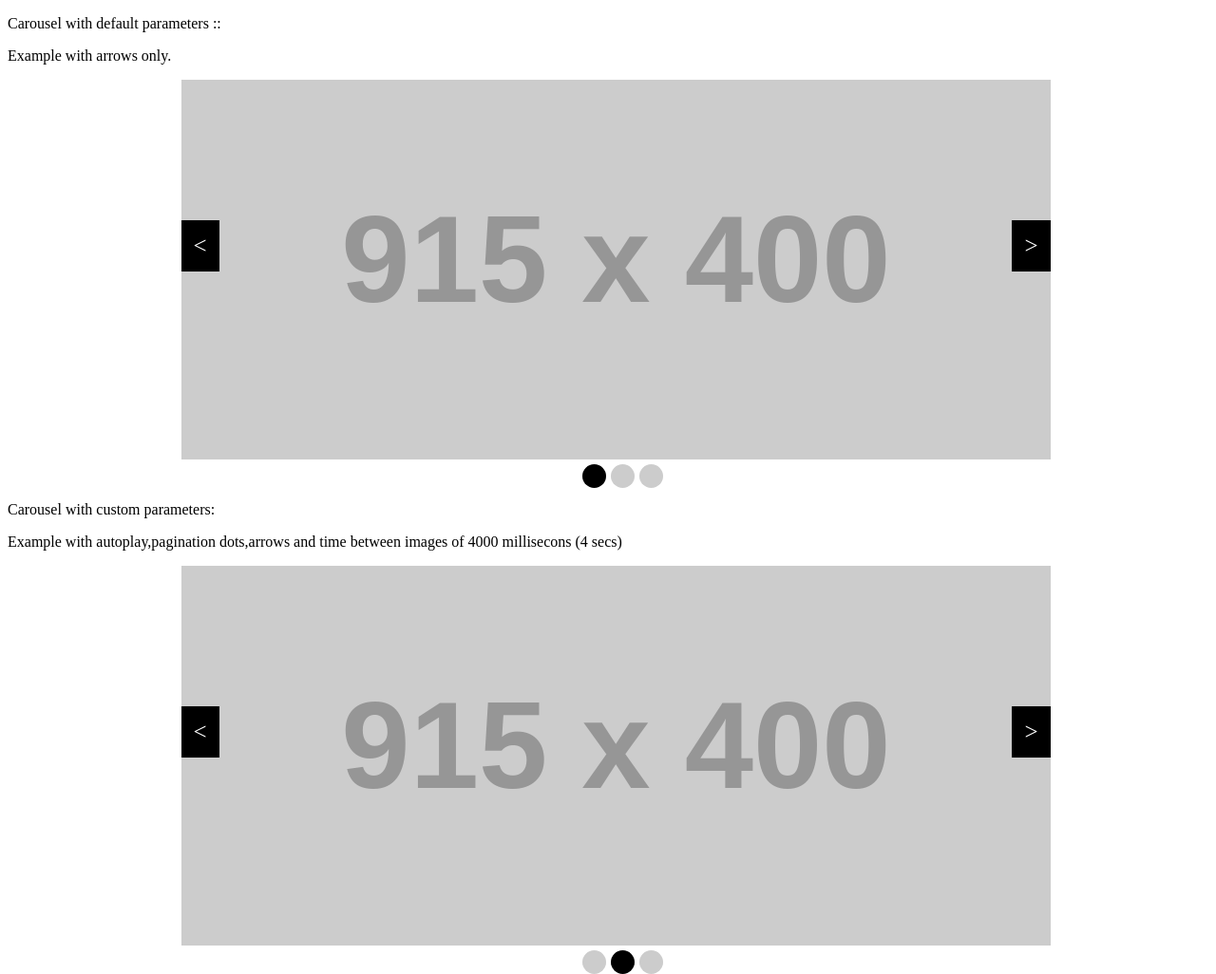
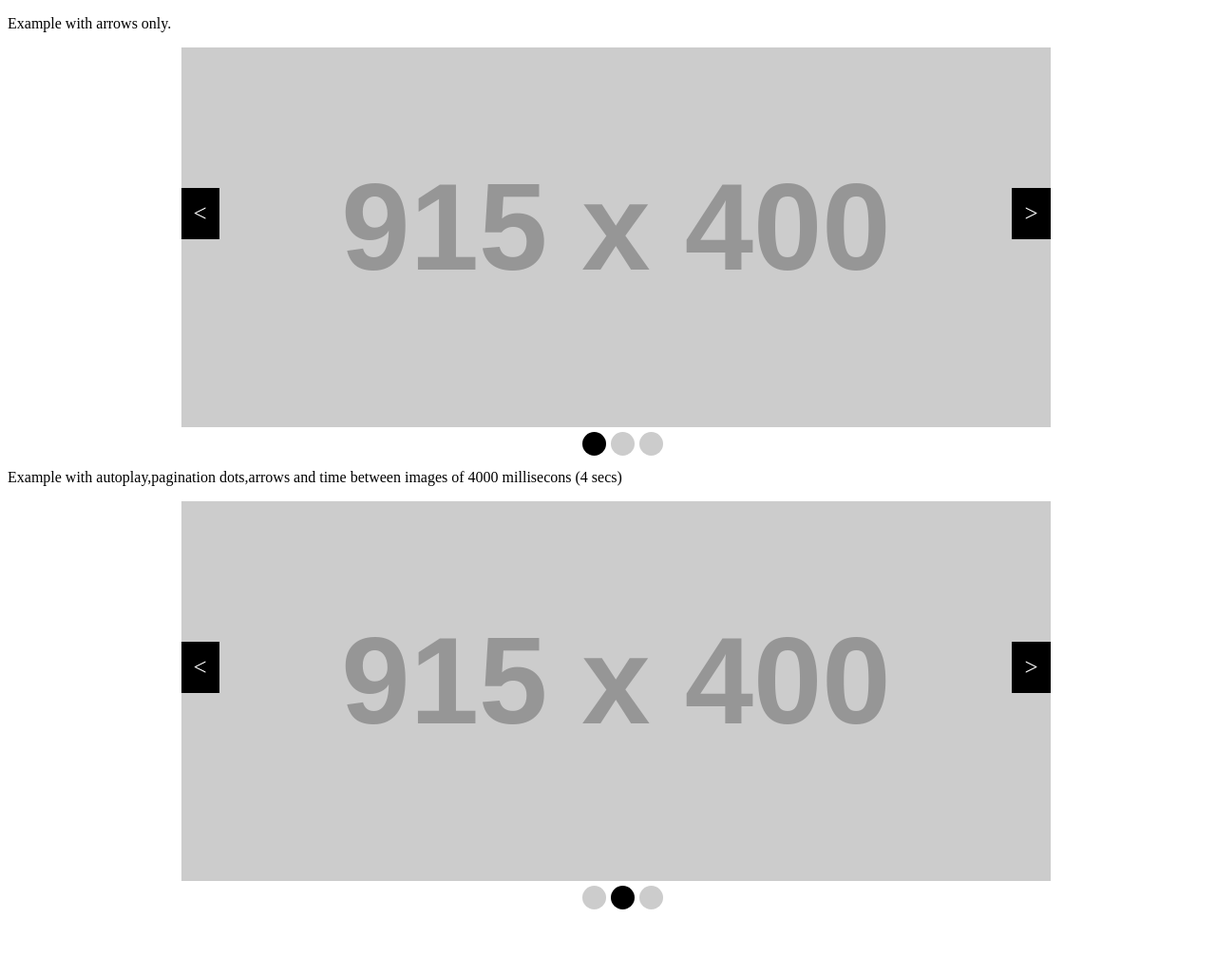
Before and after one commit to chechucastro/ChechuCarousel, a website: page example.html in a window 1280 px wide. Shown: the whole page at 95% size. After the commit the page ends 958 px from the top, so only its background shows below. Drawn offline with Linux system fonts and the light colour scheme; placeholder pictures from the web are drawn by us.

```diff
--- a/example.html
+++ b/example.html
@@ -7,7 +7,6 @@
 </head>
 <body>
   <section id="js">
-    <p>Carousel with default parameters ::</p>
     <p>Example with arrows only.</p>
     <div id="homeCarousel">
       <div id="homeCarouselInner" class="carousel-window">
@@ -36,7 +35,6 @@
     </div>
     <div class="pagination"><!-- Pager dots [0 0 0] --></div>
   </div>
-  <p>Carousel with custom parameters:</p>
 <p>Example with autoplay,pagination dots,arrows and time between images of 4000 millisecons (4 secs)</p>
   <div id="homeCarousel_two">
     <div id="homeCarouselInner" class="carousel-window">
--- a/src/ChechuCarousel.js
+++ b/src/ChechuCarousel.js
@@ -12,6 +12,7 @@
             arrows    : true,
             duration  : true
         };
+
       // Plugin parameters
         this.options            = $.extend({},defaults, options);
         this.$autoplay          = this.options.autoplay     || false;
```
Also changed, not shown: min/ChechuCarousel.min.js.
